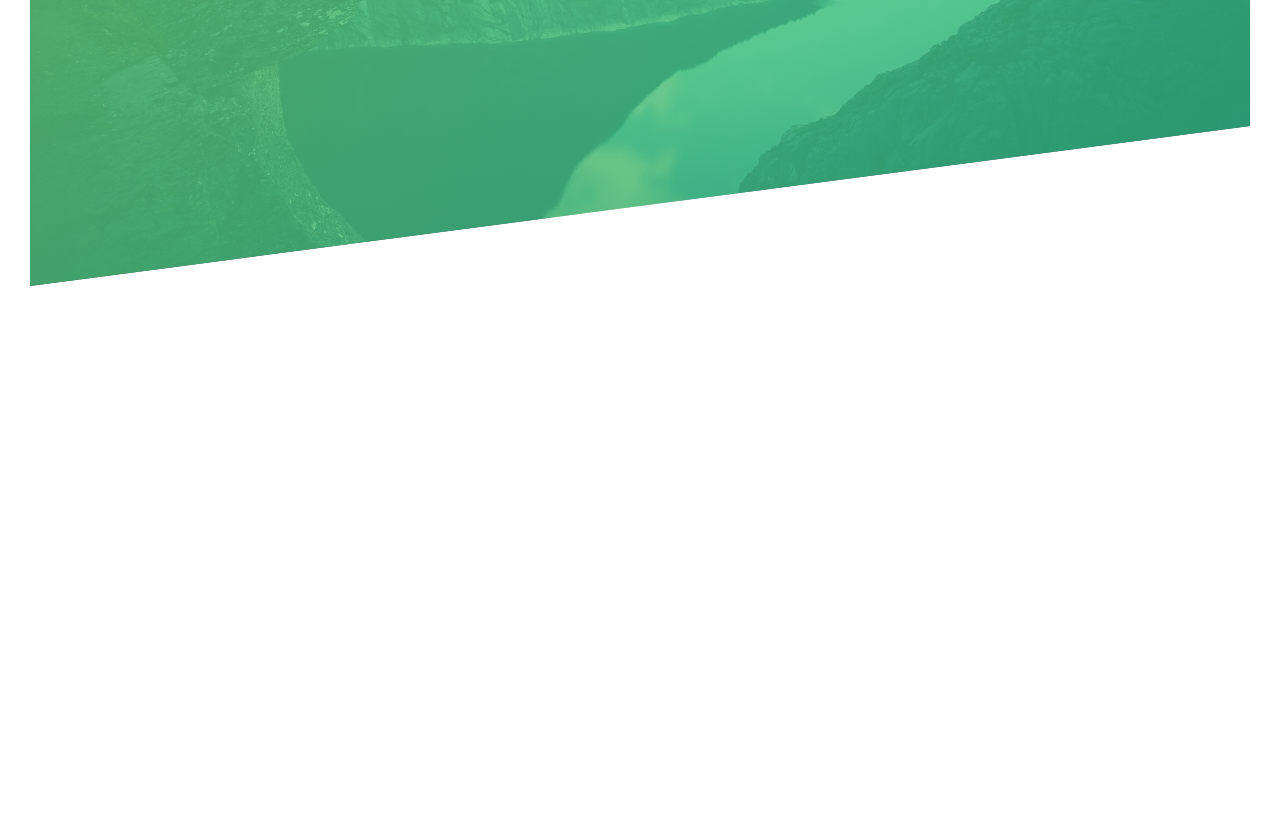
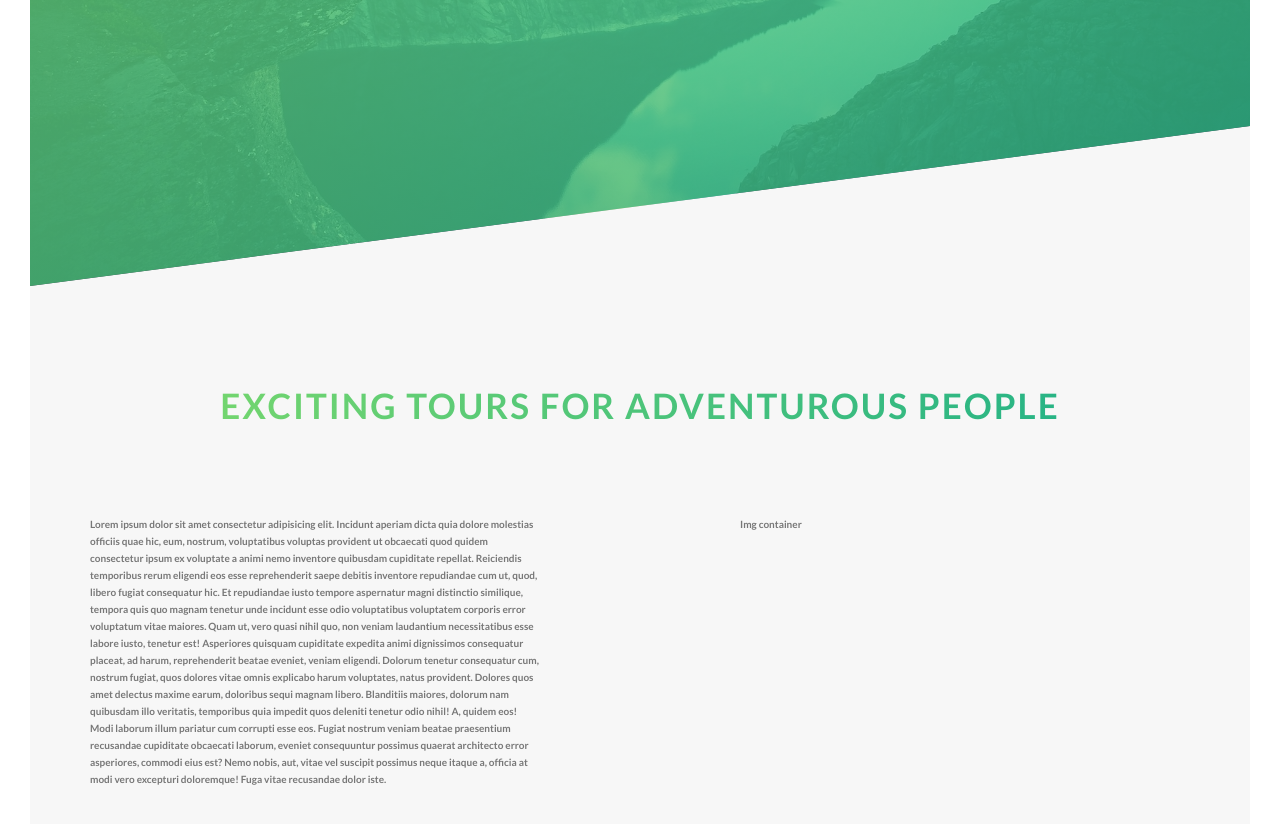
Before and after one commit to chrupek97/animation-page-template, a plain HTML site: page index.html in a window 1280 px wide. Shown: the part 504-1328 px from the top of the page. Before the commit the page ends 820 px from the top, so only its background shows below. Drawn offline with Linux system fonts and the light colour scheme.

Commit message:
H2 in About section

```diff
--- a/css/scss/abstracts/_mixins.scss
+++ b/css/scss/abstracts/_mixins.scss
@@ -0,0 +1,4 @@
+@mixin clearfix {
+    display: table;
+    clear: both;
+}
--- a/css/scss/abstracts/_variables.scss
+++ b/css/scss/abstracts/_variables.scss
@@ -2,5 +2,10 @@ $light-green-color: #72d56f;
 $medium-green-color: #55c57a;
 $dark-green-color: #28b485;
 $dark-gray-color: #777;
+$ligt-gray-color: #f7f7f7;
 $white-color: #fff;
 $black-color: #000;
+
+$grid-width: 110rem;
+$gutter-vertical: 20rem;
+$gutter-horizontal: 20rem;
--- a/css/scss/base/_typography.scss
+++ b/css/scss/base/_typography.scss
@@ -20,3 +20,23 @@
         animation: moveInRight 1s ease-in-out;
     }
 }
+
+.heading-secondary {
+    font-size: 3.5rem;
+    text-transform: uppercase;
+    font-weight: 700;
+    background-image: linear-gradient(
+        to right,
+        $light-green-color,
+        $dark-green-color);
+    display: inline-block;
+    -webkit-background-clip: text;
+    color: transparent;
+    letter-spacing: 2px;
+    transition: all .2s;
+
+    &:hover{
+        transform: skewY(2deg) skewX(5deg) scale(1.1);
+        text-shadow: .5rem 1rem 2rem rgba($black-color, 0.5);
+    }
+}
--- a/css/scss/base/_utilities.scss
+++ b/css/scss/base/_utilities.scss
@@ -0,0 +1,7 @@
+.u-center-text {
+    text-align: center;
+}
+
+.u-margin-bottom-8 {
+    margin-bottom: 8rem;
+}
--- /dev/null
+++ b/css/scss/layout/_grid.scss
@@ -0,0 +1,22 @@
+.row {
+    max-width: $grid-width;
+    margin: 0 auto;
+
+    &:not(:last-child){
+        margin-bottom: $gutter-vertical;
+    }
+
+    @include clearfix;
+
+    [class^="col-"] {
+        float: left;
+
+        &:not(:last-child){
+            margin-right: $gutter-horizontal;
+        }
+    }
+
+    .col-1-of-2 {
+        width: calc((100% - #{$gutter-horizontal}) / 2);
+    }
+}
--- a/css/scss/pages/_home.scss
+++ b/css/scss/pages/_home.scss
@@ -0,0 +1,5 @@
+.section-about {
+    background-color: $ligt-gray-color;
+    padding: 25rem 0;
+    margin: -20vh 0;
+}
--- a/css/style.scss
+++ b/css/style.scss
@@ -9,6 +9,7 @@
 
 @import "scss/components/button";
 
+@import "scss/layout/grid";
 @import "scss/layout/header";
 
 @import "scss/pages/home";
--- a/index.html
+++ b/index.html
@@ -26,6 +26,31 @@
             <a href="#" class="btn btn--white btn--animated">Discover our tours</a>
         </div>
     </header>
+
+    <main>
+        <section class="section-about">
+            <div class="u-center-text u-margin-bottom-8">
+                <h2 class="heading-secondary">
+                    Exciting tours for adventurous people
+                </h2>
+            </div>
+
+            <div class="row">
+                <div class="col-1-of-2">
+                    Lorem ipsum dolor sit amet consectetur adipisicing elit. Incidunt aperiam dicta quia dolore molestias officiis quae hic, eum, nostrum, voluptatibus voluptas provident ut obcaecati quod quidem consectetur ipsum ex voluptate a animi nemo inventore quibusdam
+                    cupiditate repellat. Reiciendis temporibus rerum eligendi eos esse reprehenderit saepe debitis inventore repudiandae cum ut, quod, libero fugiat consequatur hic. Et repudiandae iusto tempore aspernatur magni distinctio similique, tempora
+                    quis quo magnam tenetur unde incidunt esse odio voluptatibus voluptatem corporis error voluptatum vitae maiores. Quam ut, vero quasi nihil quo, non veniam laudantium necessitatibus esse labore iusto, tenetur est! Asperiores quisquam
+                    cupiditate expedita animi dignissimos consequatur placeat, ad harum, reprehenderit beatae eveniet, veniam eligendi. Dolorum tenetur consequatur cum, nostrum fugiat, quos dolores vitae omnis explicabo harum voluptates, natus provident.
+                    Dolores quos amet delectus maxime earum, doloribus sequi magnam libero. Blanditiis maiores, dolorum nam quibusdam illo veritatis, temporibus quia impedit quos deleniti tenetur odio nihil! A, quidem eos! Modi laborum illum pariatur
+                    cum corrupti esse eos. Fugiat nostrum veniam beatae praesentium recusandae cupiditate obcaecati laborum, eveniet consequuntur possimus quaerat architecto error asperiores, commodi eius est? Nemo nobis, aut, vitae vel suscipit possimus
+                    neque itaque a, officia at modi vero excepturi doloremque! Fuga vitae recusandae dolor iste.
+                </div>
+                <div class="col-1-of-2">
+                    Img container
+                </div>
+            </div>
+        </section>
+    </main>
 </body>
 
 </html>
```
Also changed, not shown: css/style.css, 1 other file.
